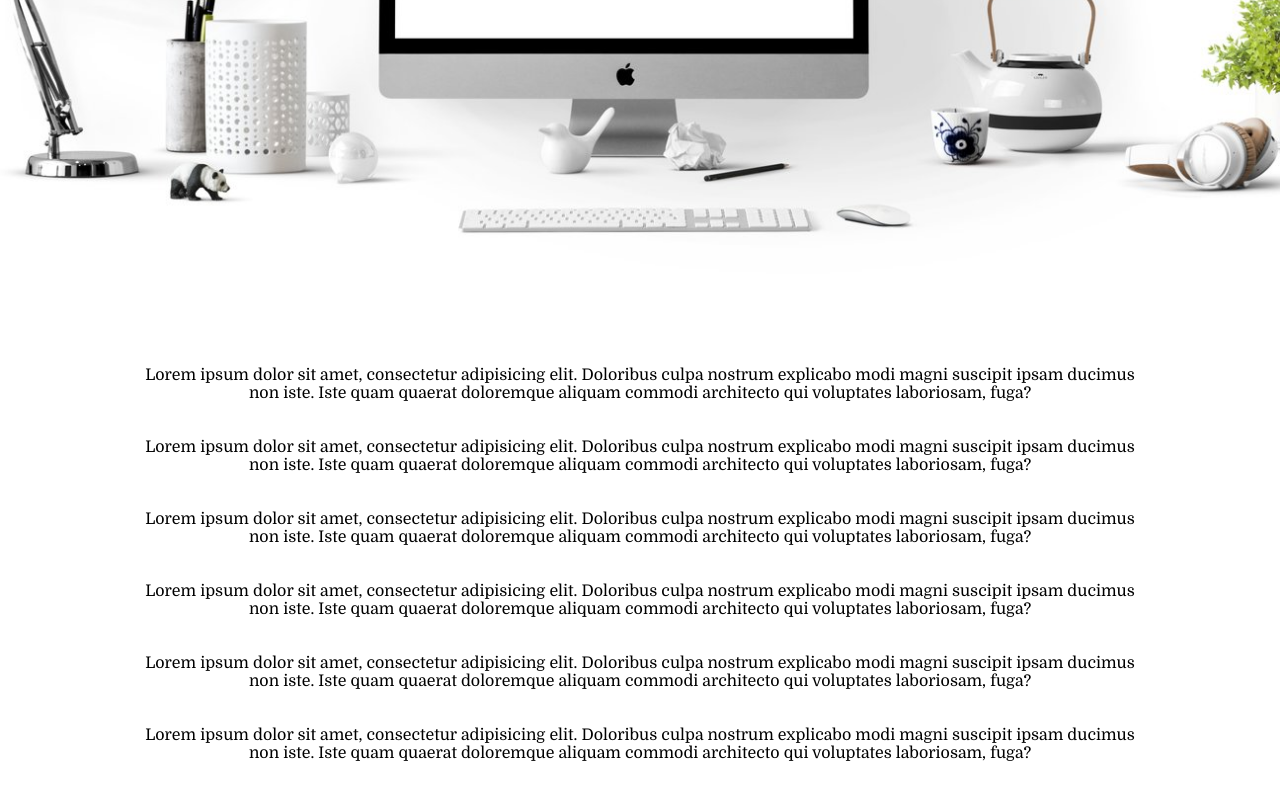
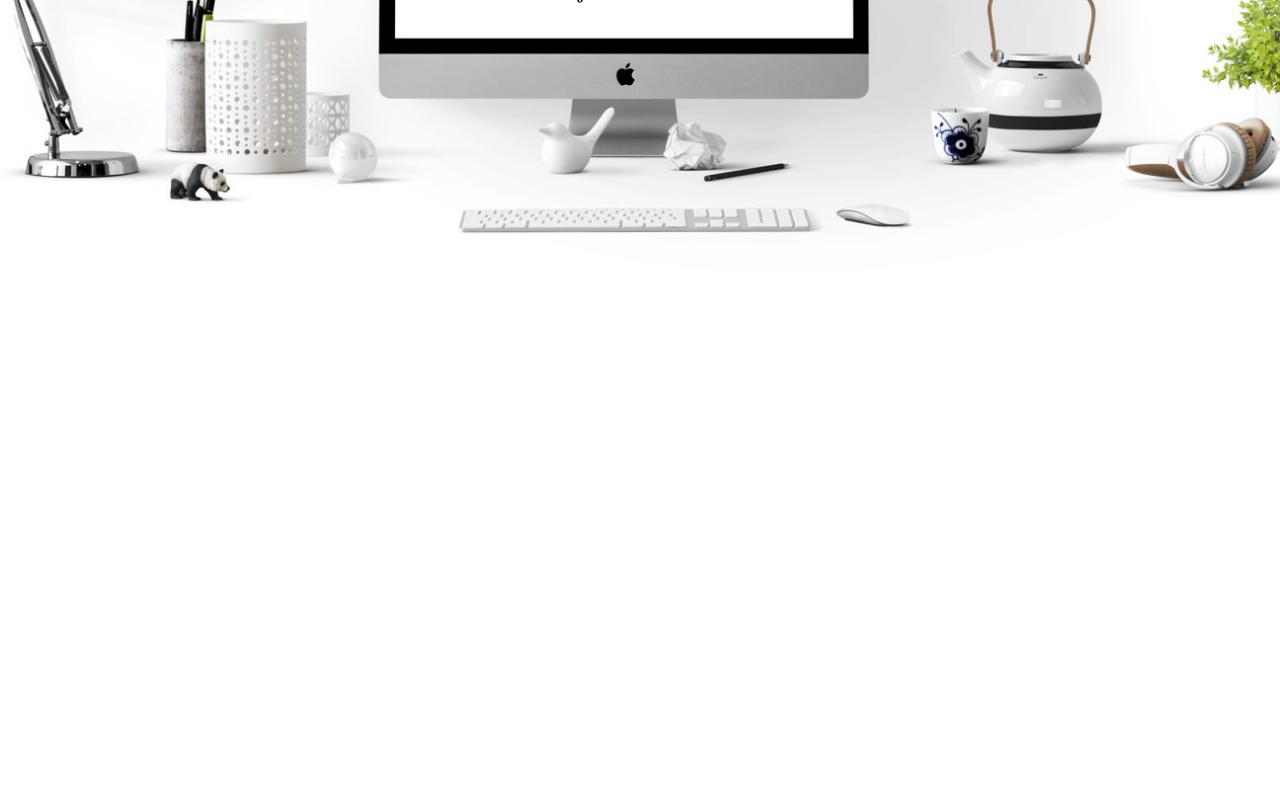
Before and after one commit to mmumby/jobSearch, a React (Create React App) app: page / in a window 1280 px wide. Shown: the part 300-1097 px from the top of the page. After the commit the page ends 800 px from the top, so only its background shows below. Built offline with nearby package versions, Linux system fonts and the light colour scheme.

Commit message:
rendered api data on enter event

```diff
--- a/package.json
+++ b/package.json
@@ -7,7 +7,8 @@
     "react-dom": "^15.6.1",
     "react-redux": "^5.0.6",
     "react-scripts": "1.0.13",
-    "redux": "^3.7.2"
+    "redux": "^3.7.2",
+    "superagent": "^3.6.0"
   },
   "scripts": {
     "start": "react-scripts start",
--- a/src/components/JobList.js
+++ b/src/components/JobList.js
@@ -1,61 +1,12 @@
 import React, { Component } from 'react';
 import '../styles/joblist.css';
 import { createStore } from 'redux';
+// import superagent from 'superagent';
 
 class JobList extends Component {
   render() {
     return (
       <div className="joblist-container">
-      <p>
-         Lorem ipsum dolor sit amet, consectetur adipisicing elit. Doloribus culpa nostrum explicabo modi magni suscipit ipsam ducimus non iste. Iste quam quaerat doloremque aliquam commodi architecto qui voluptates laboriosam, fuga?
-        <br/><br/><br/>
-         Lorem ipsum dolor sit amet, consectetur adipisicing elit. Doloribus culpa nostrum explicabo modi magni suscipit ipsam ducimus non iste. Iste quam quaerat doloremque aliquam commodi architecto qui voluptates laboriosam, fuga?
-        <br/><br/><br/>
-         Lorem ipsum dolor sit amet, consectetur adipisicing elit. Doloribus culpa nostrum explicabo modi magni suscipit ipsam ducimus non iste. Iste quam quaerat doloremque aliquam commodi architecto qui voluptates laboriosam, fuga?
-        <br/><br/><br/>
-         Lorem ipsum dolor sit amet, consectetur adipisicing elit. Doloribus culpa nostrum explicabo modi magni suscipit ipsam ducimus non iste. Iste quam quaerat doloremque aliquam commodi architecto qui voluptates laboriosam, fuga?
-        <br/><br/><br/>
-         Lorem ipsum dolor sit amet, consectetur adipisicing elit. Doloribus culpa nostrum explicabo modi magni suscipit ipsam ducimus non iste. Iste quam quaerat doloremque aliquam commodi architecto qui voluptates laboriosam, fuga?
-        <br/><br/><br/>
-         Lorem ipsum dolor sit amet, consectetur adipisicing elit. Doloribus culpa nostrum explicabo modi magni suscipit ipsam ducimus non iste. Iste quam quaerat doloremque aliquam commodi architecto qui voluptates laboriosam, fuga?
-        <br/><br/><br/>
-         Lorem ipsum dolor sit amet, consectetur adipisicing elit. Doloribus culpa nostrum explicabo modi magni suscipit ipsam ducimus non iste. Iste quam quaerat doloremque aliquam commodi architecto qui voluptates laboriosam, fuga?
-        <br/><br/><br/>
-         Lorem ipsum dolor sit amet, consectetur adipisicing elit. Doloribus culpa nostrum explicabo modi magni suscipit ipsam ducimus non iste. Iste quam quaerat doloremque aliquam commodi architecto qui voluptates laboriosam, fuga?
-        <br/><br/><br/>
-         Lorem ipsum dolor sit amet, consectetur adipisicing elit. Doloribus culpa nostrum explicabo modi magni suscipit ipsam ducimus non iste. Iste quam quaerat doloremque aliquam commodi architecto qui voluptates laboriosam, fuga?
-        <br/><br/><br/>
-         Lorem ipsum dolor sit amet, consectetur adipisicing elit. Doloribus culpa nostrum explicabo modi magni suscipit ipsam ducimus non iste. Iste quam quaerat doloremque aliquam commodi architecto qui voluptates laboriosam, fuga?
-        <br/><br/><br/>
-         Lorem ipsum dolor sit amet, consectetur adipisicing elit. Doloribus culpa nostrum explicabo modi magni suscipit ipsam ducimus non iste. Iste quam quaerat doloremque aliquam commodi architecto qui voluptates laboriosam, fuga?
-        <br/><br/><br/>
-         Lorem ipsum dolor sit amet, consectetur adipisicing elit. Doloribus culpa nostrum explicabo modi magni suscipit ipsam ducimus non iste. Iste quam quaerat doloremque aliquam commodi architecto qui voluptates laboriosam, fuga?
-        <br/><br/><br/>
-        Lorem ipsum dolor sit amet, consectetur adipisicing elit. Doloribus culpa nostrum explicabo modi magni suscipit ipsam ducimus non iste. Iste quam quaerat doloremque aliquam commodi architecto qui voluptates laboriosam, fuga?
-        <br/><br/><br/>
-         Lorem ipsum dolor sit amet, consectetur adipisicing elit. Doloribus culpa nostrum explicabo modi magni suscipit ipsam ducimus non iste. Iste quam quaerat doloremque aliquam commodi architecto qui voluptates laboriosam, fuga?
-        <br/><br/><br/>
-         Lorem ipsum dolor sit amet, consectetur adipisicing elit. Doloribus culpa nostrum explicabo modi magni suscipit ipsam ducimus non iste. Iste quam quaerat doloremque aliquam commodi architecto qui voluptates laboriosam, fuga?
-        <br/><br/><br/>
-         Lorem ipsum dolor sit amet, consectetur adipisicing elit. Doloribus culpa nostrum explicabo modi magni suscipit ipsam ducimus non iste. Iste quam quaerat doloremque aliquam commodi architecto qui voluptates laboriosam, fuga?
-        <br/><br/><br/>
-         Lorem ipsum dolor sit amet, consectetur adipisicing elit. Doloribus culpa nostrum explicabo modi magni suscipit ipsam ducimus non iste. Iste quam quaerat doloremque aliquam commodi architecto qui voluptates laboriosam, fuga?
-        <br/><br/><br/>
-         Lorem ipsum dolor sit amet, consectetur adipisicing elit. Doloribus culpa nostrum explicabo modi magni suscipit ipsam ducimus non iste. Iste quam quaerat doloremque aliquam commodi architecto qui voluptates laboriosam, fuga?
-        <br/><br/><br/>
-         Lorem ipsum dolor sit amet, consectetur adipisicing elit. Doloribus culpa nostrum explicabo modi magni suscipit ipsam ducimus non iste. Iste quam quaerat doloremque aliquam commodi architecto qui voluptates laboriosam, fuga?
-        <br/><br/><br/>
-         Lorem ipsum dolor sit amet, consectetur adipisicing elit. Doloribus culpa nostrum explicabo modi magni suscipit ipsam ducimus non iste. Iste quam quaerat doloremque aliquam commodi architecto qui voluptates laboriosam, fuga?
-        <br/><br/><br/>
-         Lorem ipsum dolor sit amet, consectetur adipisicing elit. Doloribus culpa nostrum explicabo modi magni suscipit ipsam ducimus non iste. Iste quam quaerat doloremque aliquam commodi architecto qui voluptates laboriosam, fuga?
-        <br/><br/><br/>
-         Lorem ipsum dolor sit amet, consectetur adipisicing elit. Doloribus culpa nostrum explicabo modi magni suscipit ipsam ducimus non iste. Iste quam quaerat doloremque aliquam commodi architecto qui voluptates laboriosam, fuga?
-        <br/><br/><br/>
-         Lorem ipsum dolor sit amet, consectetur adipisicing elit. Doloribus culpa nostrum explicabo modi magni suscipit ipsam ducimus non iste. Iste quam quaerat doloremque aliquam commodi architecto qui voluptates laboriosam, fuga?
-        <br/><br/><br/>
-         Lorem ipsum dolor sit amet, consectetur adipisicing elit. Doloribus culpa nostrum explicabo modi magni suscipit ipsam ducimus non iste. Iste quam quaerat doloremque aliquam commodi architecto qui voluptates laboriosam, fuga?
-        <br/><br/><br/>
-      </p>
       </div>
     );
   }
--- a/src/components/SearchBar.js
+++ b/src/components/SearchBar.js
@@ -1,11 +1,13 @@
 import React, { Component } from 'react';
 import '../styles/navbar.css';
+import superagent from 'superagent';
 
 class SearchBar extends Component {
   constructor(){
     super()
     this.state ={
-      searchValue: ''
+      searchValue: '',
+      feed: []
     }
   }
 
@@ -13,12 +15,27 @@ class SearchBar extends Component {
     if (event.key === 'Enter') {
       console.log("searchJobs: "+this.state.searchValue);
       event.target.value = '';
+
+      superagent
+        .get('http://api.dataatwork.org/v1/jobs')
+        .query(null)
+        .set('Accept', 'application/json')
+        .end((err, response) => {
+          if (err) {
+            console.log('Error:' + err)
+            return
+          }
+          console.log('Response:' + JSON.stringify(response.body))
+          this.setState({
+            feed: response.body
+          })
+        })
     }
   }
 
   updateSearch(event){
     console.log("updateSearch: "+event.target.value)
-
+// will change to redux.
     this.setState({
       searchValue: event.target.value
     })
@@ -28,8 +45,17 @@ class SearchBar extends Component {
     return (
       <div>
         <input onKeyDown={this.searchJobsKeyDown.bind(this)} onChange={this.updateSearch.bind(this)} type="text" className="search-bar" placeholder="&#xf002;  Search and hit ENTER"/>
+      <p> jobList </p>
+      { this.state.feed.map((post, i) => {
+          return (
+            <div key={post.uuid}>
+              <p> {post.title} </p>
+            </div>
+          )
+        })
+      }
       </div>
-    );
+    )
   }
 }
 
```
